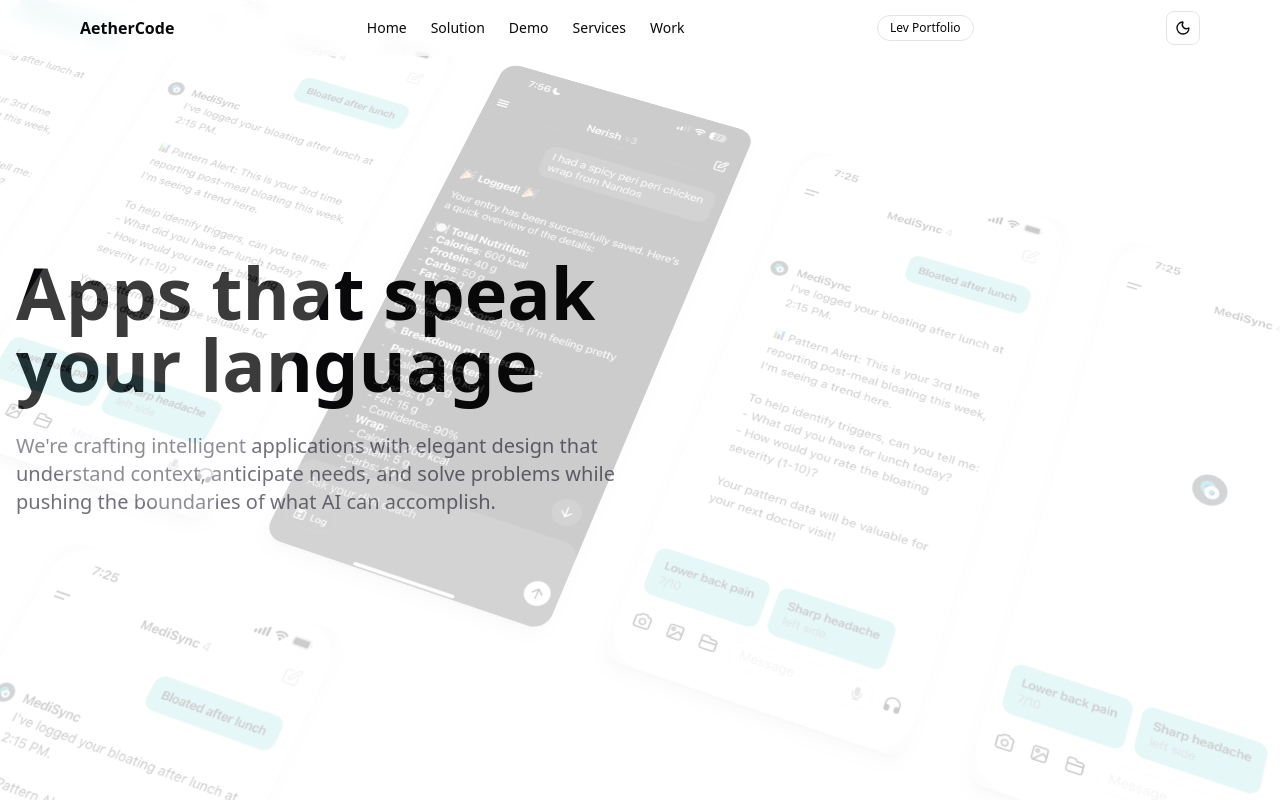
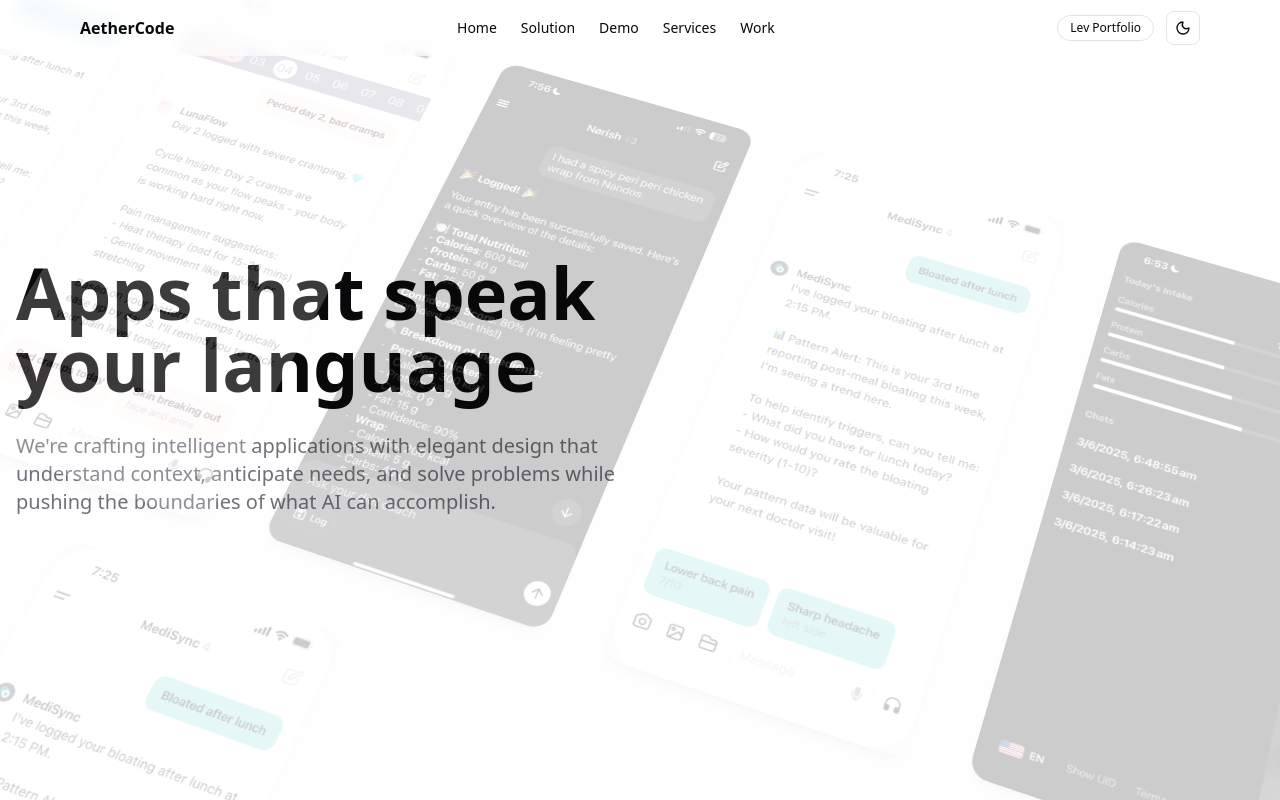
Before and after one commit to LevMartens/aethercode, a Next.js app: page / in a window 1280 px wide. Shown: the top 800 px of the page. Built offline with nearby package versions, Linux system fonts and the light colour scheme.

Commit message:
feat: linting

```diff
--- a/src/components/navigation/Navbar.tsx
+++ b/src/components/navigation/Navbar.tsx
@@ -42,6 +42,7 @@ export function Navbar() {
             </a>
           ))}
         </div>
+        <div className="flex items-center gap-3">
           <Link
             href="/lev-portfolio"
             className="rounded-full border px-3 py-1 text-xs hover:bg-accent"
@@ -49,6 +50,7 @@ export function Navbar() {
             Lev Portfolio
           </Link>
           <ThemeToggle />
+        </div>
       </nav>
     </header>
   );
--- a/src/components/sections/HeroParallaxSection.tsx
+++ b/src/components/sections/HeroParallaxSection.tsx
@@ -5,7 +5,7 @@ const products = [
   {
     title: "Nørish — AI meal logging",
     link: "#work",
-    thumbnail: "/medisync-basic.png",
+    thumbnail: "/norish2.png",
   },
   {
     title: "White-label demo (Meal-Prep)",
@@ -20,7 +20,7 @@ const products = [
   {
     title: "iOS listing",
     link: "#work",
-    thumbnail: "medisync-chat.png",
+    thumbnail: "lunaflow.png",
   },
   {
     title: "Android listing",
--- a/src/components/ui/hero-parallax.tsx
+++ b/src/components/ui/hero-parallax.tsx
@@ -104,7 +104,7 @@ export const Header = () => {
         Apps that speak <br /> your language
       </h1>
       <p className="mt-8 max-w-2xl text-base md:text-xl text-muted-foreground">
-        We're crafting intelligent applications with elegant design that
+        We&apos;re crafting intelligent applications with elegant design that
         understand context, anticipate needs, and solve problems while pushing
         the boundaries of what AI can accomplish.
       </p>
```
Also changed, not shown: public/lunaflow.png (added), public/norish2.png (added). Lines whose indentation alone changed are shown as unchanged.
